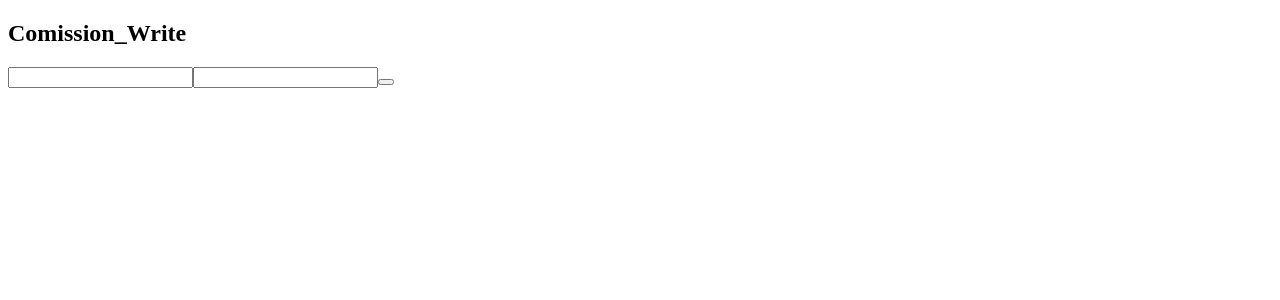
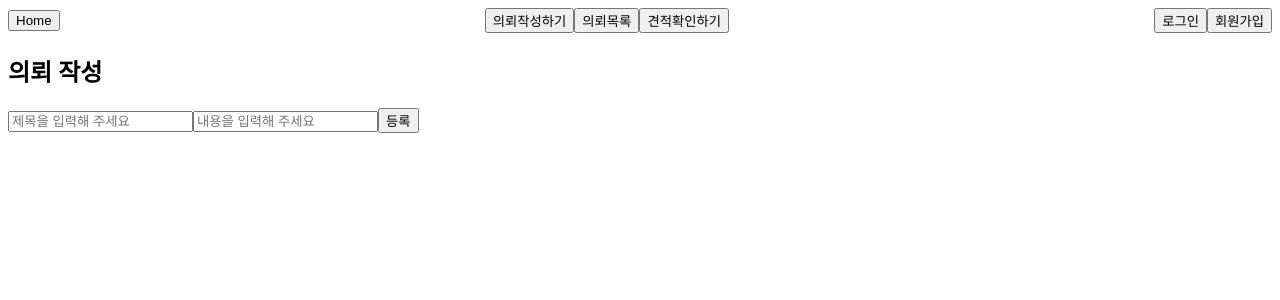
Before and after one commit to projectcleanroom/clean_front, a React (Vite) app: page /comissionwrite in a window 1280 px wide. Shown: the top 300 px of the page. Built offline with nearby package versions, Linux system fonts and the light colour scheme.

Commit message:
refactor : Header, routings

```diff
--- /dev/null
+++ b/src/components/Header.jsx
@@ -0,0 +1,49 @@
+import { useEffect, useState } from "react";
+import { useNavigate } from "react-router-dom";
+import styled from "styled-components";
+
+const Header = () => {
+  //   const [isLoggedIn, setIsLoggedIn] = useState(false);
+  const nav = useNavigate();
+
+  //   useEffect =
+  //     (() => {
+  //       const accessToken = cookie.get("accessToken");
+  //       setIsLoggedIn(!!accessToken);
+  //     },
+  //     []);
+
+  const handleAuthAction = () => {};
+
+  return (
+    <StHeader>
+      <div>
+        <button onClick={() => nav("/")}>Home</button>
+      </div>
+      <div>
+        <button onClick={() => nav("/Comissionwrite")}>의뢰작성하기</button>
+        <button onClick={() => nav("/Comissionlist")}>의뢰목록</button>
+        <button onClick={() => nav("/userorders")}>견적확인하기</button>
+      </div>
+
+      <div>
+        <button
+          // onClick={handleAuthAction}
+          onClick={() => nav("/login")}
+        >
+          {/* {isLoggedIn ? "Log Out" : "Log In"} */}
+          로그인
+        </button>
+        <button onClick={() => nav("/signup")}>회원가입</button>
+      </div>
+    </StHeader>
+  );
+};
+
+export default Header;
+
+const StHeader = styled.div`
+  display: flex;
+  align-items: center;
+  justify-content: space-between;
+`;
--- /dev/null
+++ b/src/components/Layout.jsx
@@ -0,0 +1,13 @@
+import Header from "./Header";
+import { Outlet } from "react-router-dom";
+
+const Layout = () => {
+  return (
+    <>
+      <Header />
+      <Outlet />
+    </>
+  );
+};
+
+export default Layout;
--- a/src/pages/Comission_List.jsx
+++ b/src/pages/Comission_List.jsx
@@ -1,5 +1,15 @@
 const Comission_List = () => {
-    return <div>Comission_List</div>;
+  return (
+    <div>
+        <h2>의뢰 목록</h2>
+      <div>
+        {/* {orders?.map((item)=>(
+                <div>{의뢰내용}</div>
+            ))} */}
+        의뢰 내용
+      </div>
+    </div>
+  );
 };
 
 export default Comission_List;
--- a/src/pages/Comission_Write.jsx
+++ b/src/pages/Comission_Write.jsx
@@ -1,16 +1,19 @@
 const Comission_Write = () => {
     return (
         <div>
-            <h2>Comission_Write</h2>
+            <h2>의뢰 작성</h2>
             <form>
                 <input
+                type="text"
+                placeholder="제목을 입력해 주세요"
                 name='title'
                 />
                 <input
+                type="text"
+                placeholder="내용을 입력해 주세요"
                 name='body'
                 />
-                {/* 이미지 첨부? */}
-                <button></button>
+                <button>등록</button>
             </form>
         </div>
     );
--- a/src/pages/Home.jsx
+++ b/src/pages/Home.jsx
@@ -1,31 +1,10 @@
-import styled from 'styled-components';
 
 const Home = () => {
-    return (
-        <div>
-            <StHeader>
-                <div>
-                    <h2>Home</h2>
-                </div>
-                <div>
-                    <button>의뢰작성하기</button>
-                    <button>의뢰목록</button>
-                    <button>견적확인하기</button>
-                </div>
-
-                <div>
-                    <button>로그인</button>
-                    <button>회원가입</button>
-                </div>
-            </StHeader>
-        </div>
-    );
+  return (
+    <div>
+      <h2>Home</h2>
+    </div>
+  );
 };
 
 export default Home;
-
-const StHeader = styled.div`
-    display: flex;
-    align-items: center;
-    justify-content: space-between;
-`;
--- a/src/pages/Login.jsx
+++ b/src/pages/Login.jsx
@@ -5,7 +5,7 @@ const Login = () => {
             <form>
                 <input />
                 <input />
-                <button></button>
+                <button>로그인</button>
             </form>
         </div>
     );
--- a/src/pages/SignUp.jsx
+++ b/src/pages/SignUp.jsx
@@ -5,7 +5,7 @@ const SignUp = () => {
             <form>
                 <input />
                 <input />
-                <button></button>
+                <button>회원가입</button>
             </form>
         </div>
     );
--- a/src/shared/Router.jsx
+++ b/src/shared/Router.jsx
@@ -1,21 +1,24 @@
-import { BrowserRouter, Route, Routes } from 'react-router-dom';
-import Home from '../pages/Home';
-import Login from '../pages/Login';
-import SignUp from '../pages/SignUp';
-import Comission_Write from '../pages/Comission_Write';
-import Comission_List from '../pages/Comission_List';
-import User_Orders from '../pages/User_Orders';
+import { BrowserRouter, Route, Routes } from "react-router-dom";
+import Home from "../pages/Home";
+import Login from "../pages/Login";
+import SignUp from "../pages/SignUp";
+import Comission_Write from "../pages/Comission_Write";
+import Comission_List from "../pages/Comission_List";
+import User_Orders from "../pages/User_Orders";
+import Layout from "../components/Layout";
 
 const Router = () => {
   return (
     <BrowserRouter>
       <Routes>
+        <Route element={<Layout />}>
           <Route path="/" element={<Home />} />
           <Route path="/login" element={<Login />} />
           <Route path="/signup" element={<SignUp />} />
           <Route path="/comissionwrite" element={<Comission_Write />} />
           <Route path="/comissionlist" element={<Comission_List />} />
           <Route path="/userorders" element={<User_Orders />} />
+        </Route>
       </Routes>
     </BrowserRouter>
   );
```
Also changed, not shown: src/redux/config/configStore.js (added, +7 -0 lines), 1 other file (tests, documents, lock files or other folders). Lines whose indentation alone changed are shown as unchanged.
